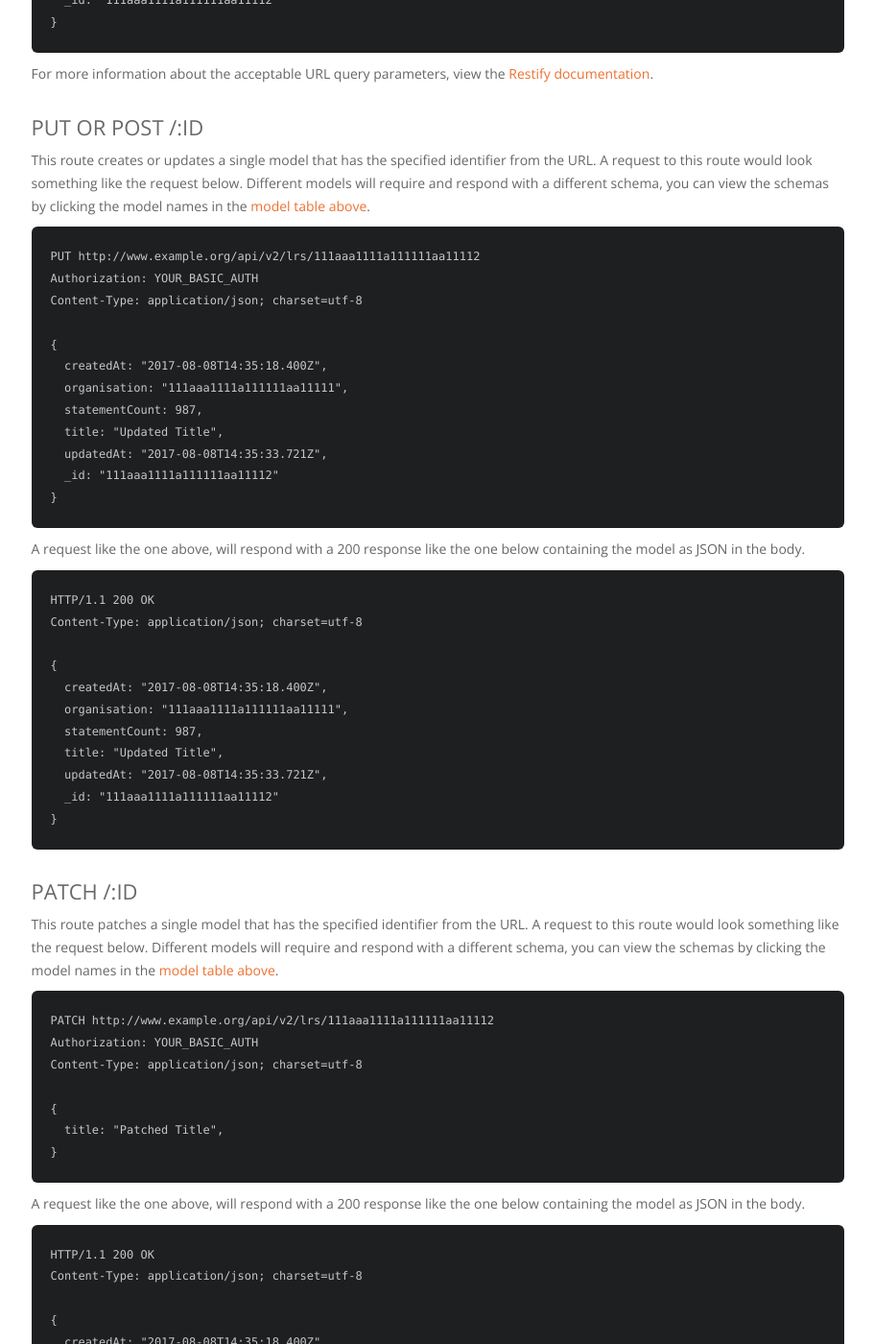
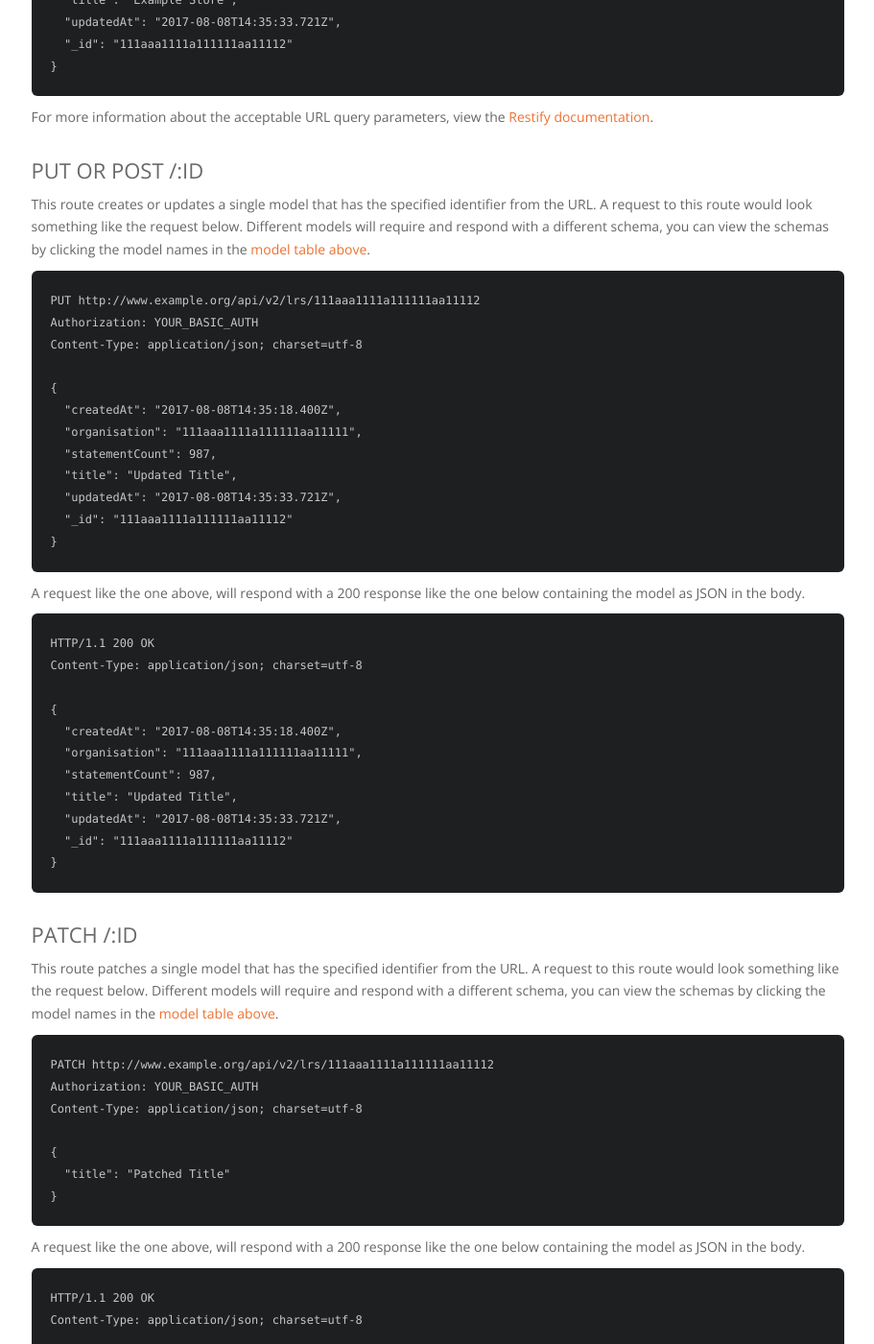
Before and after one commit to LearningLocker/docs, a Jekyll site: the page built from src/http-rest.md, in a window 1280 px wide and 1400 px high, scrolled down 3718 px. Shown: the whole window at 96% size, without its empty margins (330-1241 px from the left). Built offline with Jekyll 4.4.1, drawn with Linux system fonts in a browser that asks for light colours; nearby versions of some CDN libraries; our own code applies the rules of GitHub Pages for plain Markdown files; some of the changed text lies outside the part shown.

Commit message:
Update REST API JSON examples syntax

````diff
--- a/src/http-rest.md
+++ b/src/http-rest.md
@@ -84,14 +84,16 @@ A request like the one above, will respond with a 200 response like the one belo
 HTTP/1.1 200 OK
 Content-Type: application/json; charset=utf-8
 
-[{
-  createdAt: "2017-08-08T14:35:18.400Z",
-  organisation: "111aaa1111a111111aa11111",
-  statementCount: 987,
-  title: "Example Store",
-  updatedAt: "2017-08-08T14:35:33.721Z",
-  _id: "111aaa1111a111111aa11112"
-}]
+[
+  {
+    "createdAt": "2017-08-08T14:35:18.400Z",
+    "organisation": "111aaa1111a111111aa11111",
+    "statementCount": 987,
+    "title": "Example Store",
+    "updatedAt": "2017-08-08T14:35:33.721Z",
+    "_id": "111aaa1111a111111aa11112"
+  }
+]
 ```
 
 For more information about the acceptable URL query parameters, view the [Restify documentation](https://florianholzapfel.github.io/express-restify-mongoose/#querying).
@@ -116,12 +118,12 @@ HTTP/1.1 201 CREATED
 Content-Type: application/json; charset=utf-8
 
 {
-  createdAt: "2017-08-08T14:35:18.400Z",
-  organisation: "111aaa1111a111111aa11111",
-  statementCount: 0,
-  title: "Example Store",
-  updatedAt: "2017-08-08T14:35:33.721Z",
-  _id: "111aaa1111a111111aa11112"
+  "createdAt": "2017-08-08T14:35:18.400Z",
+  "organisation": "111aaa1111a111111aa11111",
+  "statementCount": 0,
+  "title": "Example Store",
+  "updatedAt": "2017-08-08T14:35:33.721Z",
+  "_id": "111aaa1111a111111aa11112"
 }
 ```
 
@@ -140,12 +142,12 @@ HTTP/1.1 200 OK
 Content-Type: application/json; charset=utf-8
 
 {
-  createdAt: "2017-08-08T14:35:18.400Z",
-  organisation: "111aaa1111a111111aa11111",
-  statementCount: 987,
-  title: "Example Store",
-  updatedAt: "2017-08-08T14:35:33.721Z",
-  _id: "111aaa1111a111111aa11112"
+  "createdAt": "2017-08-08T14:35:18.400Z",
+  "organisation": "111aaa1111a111111aa11111",
+  "statementCount": 987,
+  "title": "Example Store",
+  "updatedAt": "2017-08-08T14:35:33.721Z",
+  "_id": "111aaa1111a111111aa11112"
 }
 ```
 
@@ -160,12 +162,12 @@ Authorization: YOUR_BASIC_AUTH
 Content-Type: application/json; charset=utf-8
 
 {
-  createdAt: "2017-08-08T14:35:18.400Z",
-  organisation: "111aaa1111a111111aa11111",
-  statementCount: 987,
-  title: "Updated Title",
-  updatedAt: "2017-08-08T14:35:33.721Z",
-  _id: "111aaa1111a111111aa11112"
+  "createdAt": "2017-08-08T14:35:18.400Z",
+  "organisation": "111aaa1111a111111aa11111",
+  "statementCount": 987,
+  "title": "Updated Title",
+  "updatedAt": "2017-08-08T14:35:33.721Z",
+  "_id": "111aaa1111a111111aa11112"
 }
 ```
 
@@ -176,12 +178,12 @@ HTTP/1.1 200 OK
 Content-Type: application/json; charset=utf-8
 
 {
-  createdAt: "2017-08-08T14:35:18.400Z",
-  organisation: "111aaa1111a111111aa11111",
-  statementCount: 987,
-  title: "Updated Title",
-  updatedAt: "2017-08-08T14:35:33.721Z",
-  _id: "111aaa1111a111111aa11112"
+  "createdAt": "2017-08-08T14:35:18.400Z",
+  "organisation": "111aaa1111a111111aa11111",
+  "statementCount": 987,
+  "title": "Updated Title",
+  "updatedAt": "2017-08-08T14:35:33.721Z",
+  "_id": "111aaa1111a111111aa11112"
 }
 ```
 
@@ -205,12 +207,12 @@ HTTP/1.1 200 OK
 Content-Type: application/json; charset=utf-8
 
 {
-  createdAt: "2017-08-08T14:35:18.400Z",
-  organisation: "111aaa1111a111111aa11111",
-  statementCount: 987,
-  title: "Patched Title",
-  updatedAt: "2017-08-08T14:35:33.721Z",
-  _id: "111aaa1111a111111aa11112"
+  "createdAt": "2017-08-08T14:35:18.400Z",
+  "organisation": "111aaa1111a111111aa11111",
+  "statementCount": 987,
+  "title": "Patched Title",
+  "updatedAt": "2017-08-08T14:35:33.721Z",
+  "_id": "111aaa1111a111111aa11112"
 }
 ```
 
````
Also changed, not shown: other parts of src/http-rest.md (+1 -1 lines).
